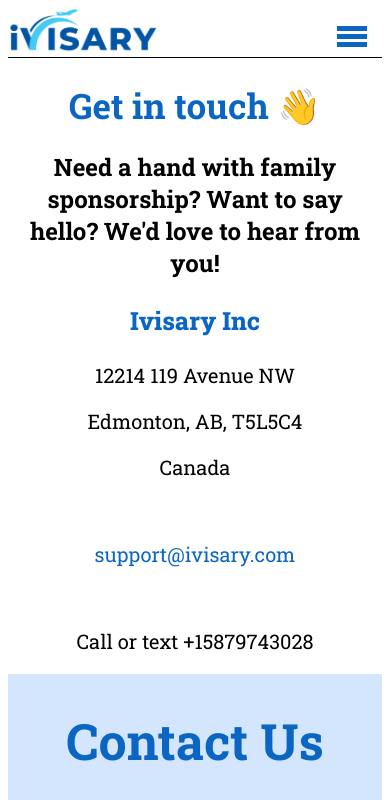
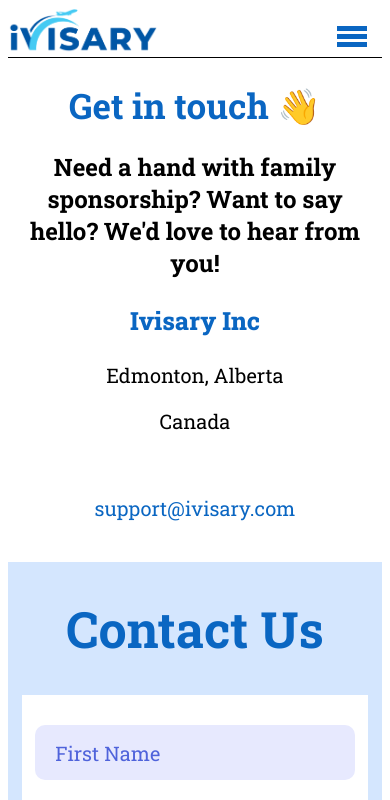
Before and after one commit to sadikir/ivisary, a React (Vite) app: page /contact in a window 390 px wide. Shown: the top 800 px of the page. Built offline with nearby package versions, Linux system fonts and the light colour scheme.

Commit message:
removed phone number from the website

```diff
--- a/src/pages/contact/Contact.jsx
+++ b/src/pages/contact/Contact.jsx
@@ -12,13 +12,13 @@
         <h1>Get in touch 👋</h1>
         <h2>Need a hand with family sponsorship? Want to say hello? We'd love to hear from you!</h2>
         <h3>Ivisary Inc</h3>
-        <p>12214 119 Avenue NW</p>
-        <p>Edmonton, AB, T5L5C4</p>
+
+        <p>Edmonton, Alberta</p>
         <p>Canada</p>
         <br/>
         <p className="support-email">support@ivisary.com</p>
         <br/>
-        <p>Call or text <span>+15879743028</span></p>
+
       </div>
 
       <HomeContact/>
```
